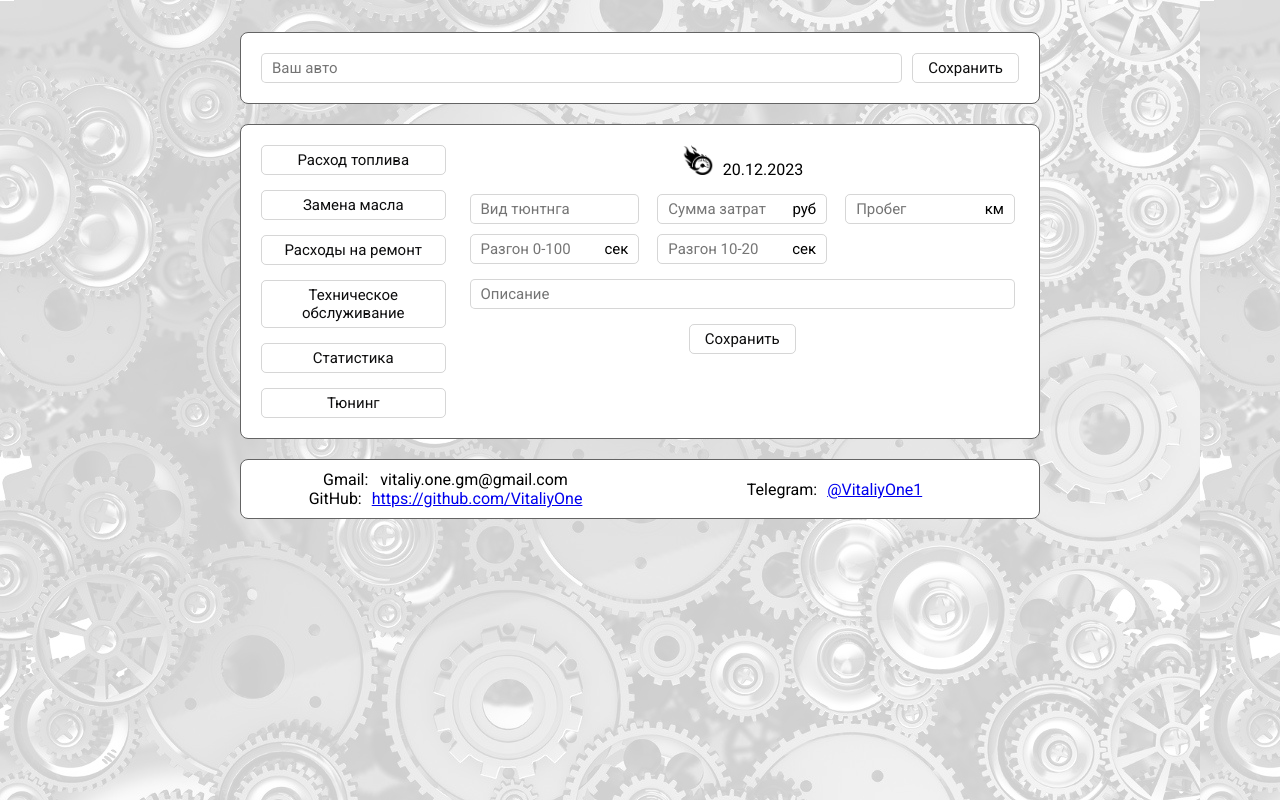
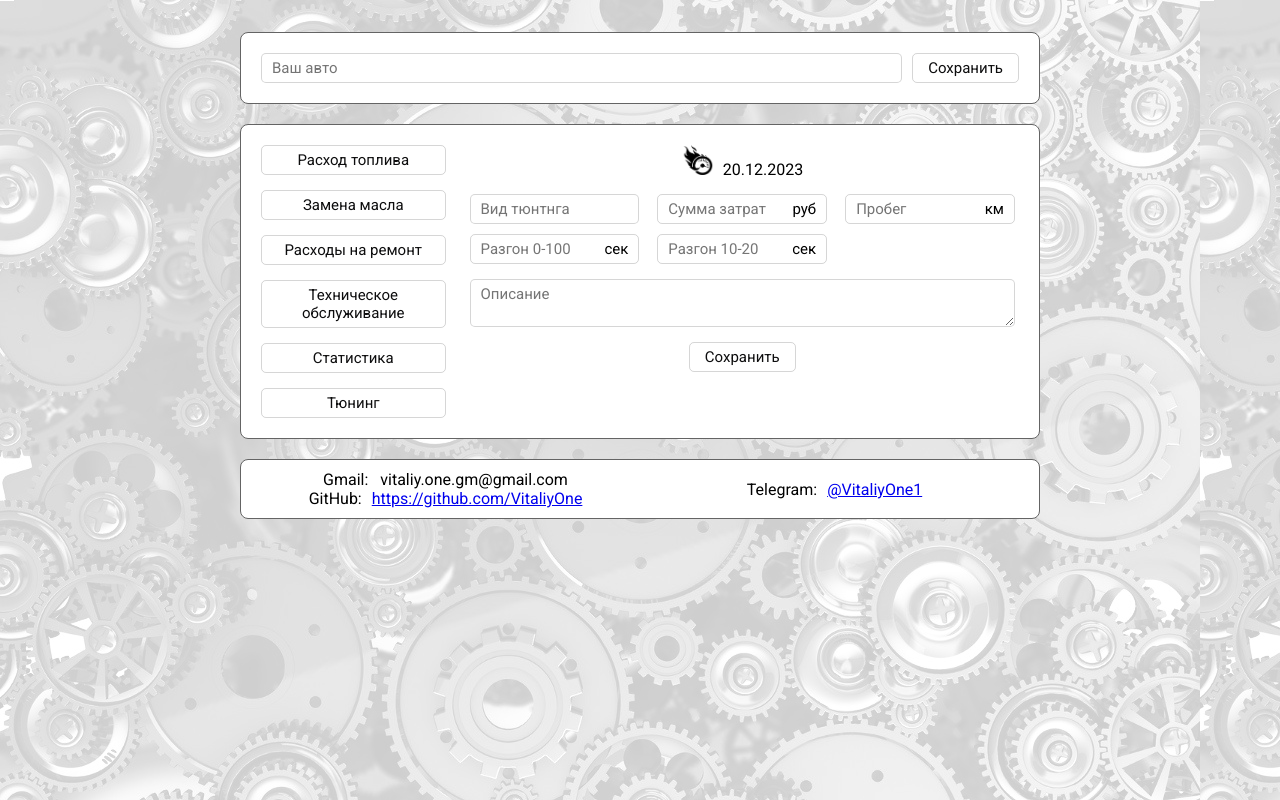
Before and after one commit to VitaliyOne/car-maintenance, a React (Vite) app: page / in a window 1280 px wide. Both pictures are taken after a click on the button "Тюнинг". Built offline with nearby package versions, Linux system fonts and the light colour scheme.

Commit message:
creating the MyTextarea UI component

```diff
--- a/src/components/Tuning.tsx
+++ b/src/components/Tuning.tsx
@@ -3,6 +3,7 @@ import tuningIcon from '/public/tuningIcon.png';
 import MyInput from './UI/input/MyInput';
 import MyButton from './UI/button/MyButton';
 import InputAdornment from './UI/InputAdornment/InputAdornment';
+import MyTextarea from './UI/textarea/MyTextarea';
 
 const Tuning = () => {
     const [dateTime, setDateTime] = useState<string>();
@@ -23,7 +24,7 @@ const Tuning = () => {
             <InputAdornment placeholder="Разгон 10-20" type="number" span="сек"></InputAdornment>
         </div>
         <div className="infoOilСhange">
-          <MyInput placeholder="Описание" type="text"></MyInput>
+          <MyTextarea placeholder='Описание'></MyTextarea>
         </div>
         <MyButton children="Сохранить"></MyButton>
     </div>
--- /dev/null
+++ b/src/components/UI/textarea/MyTextarea.module.css
@@ -0,0 +1,17 @@
+.myTextarea{
+    padding: 5px 10px;
+    border: 1px solid rgba(51, 51, 51, 0.2);
+    border-radius: 5px;
+    font-family: 'Roboto', sans-serif;
+    outline:none;
+    font-size: 15px;
+    width: 100%;
+}
+
+.myTextarea:hover{
+    background: rgba(51, 51, 51, 0.2);
+}
+
+.myTextarea:focus{
+    background: white;
+}
--- /dev/null
+++ b/src/components/UI/textarea/MyTextarea.tsx
@@ -0,0 +1,13 @@
+import classes from "./MyTextarea.module.css"
+
+interface MyTextareaProps {
+    placeholder: string;
+  }
+
+const MyTextarea = (props: MyTextareaProps) => {
+  return (
+    <textarea className={classes.myTextarea} placeholder={props.placeholder}></textarea>
+  )
+}
+
+export default MyTextarea
```
